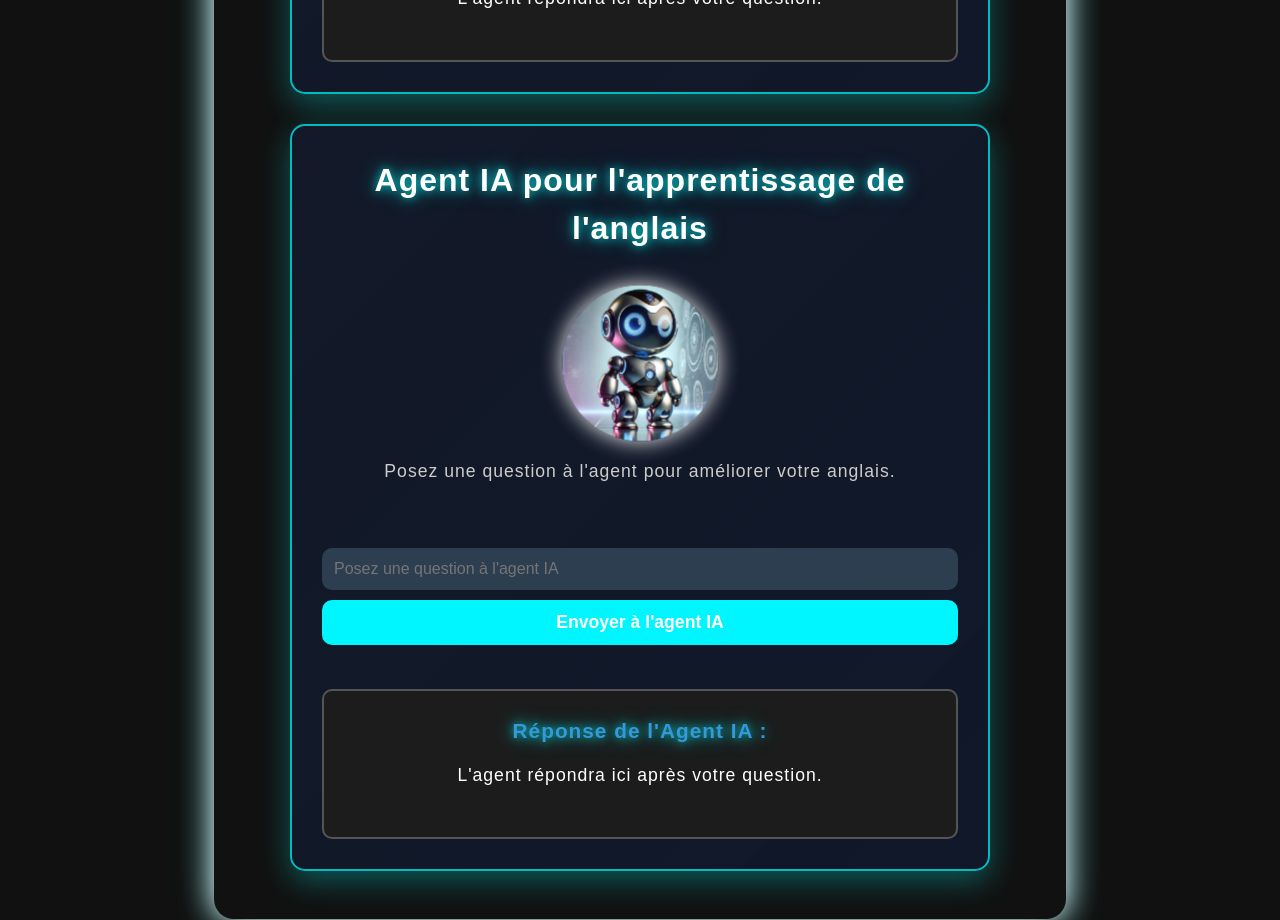
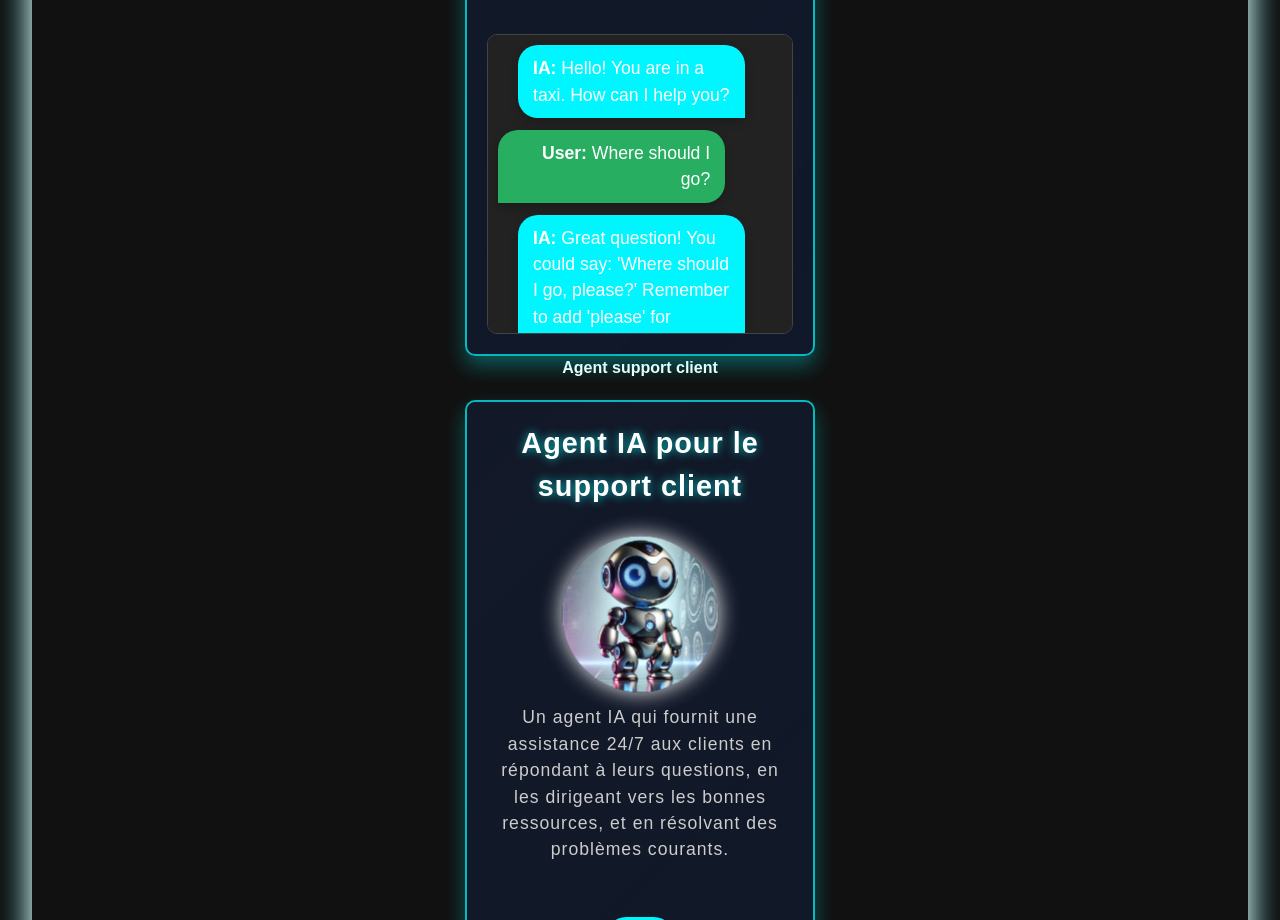
Before and after one commit to JimmyCodeur/siteweb, a React (Vite) app: page / in a window 1280 px wide. Shown: the part 1880-2800 px from the top of the page. Built offline with nearby package versions, Linux system fonts and the light colour scheme.

Commit message:
update agent educatif

```diff
--- a/src/components/Features.jsx
+++ b/src/components/Features.jsx
@@ -6,43 +6,90 @@ import PresentationImage from '../assets/images/presentation_image.webp'; // Ass
 import AppointmentImage from '../assets/images/presentation_image.webp'; // Assurez-vous d'ajouter l'image
 
 const Features = () => {
-  const [agentData, setAgentData] = useState("");
+  const [conversation, setConversation] = useState([
+    { speaker: "IA", message: "Hello! You are in a taxi. How can I help you?" },
+    { speaker: "User", message: "Where should I go?" },
+    { speaker: "IA", message: "Great question! You could say: 'Where should I go, please?' Remember to add 'please' for politeness." },
+    { speaker: "User", message: "I want go to the airport." },
+    { speaker: "IA", message: "Almost perfect! The correct phrase is: 'I want to go to the airport.' Don't forget the 'to'!" },
+    { speaker: "User", message: "Ok, I want to go the airport." },
+    { speaker: "IA", message: "Good! But it's better to say: 'I want to go to the airport.' 'To' is important here." },
+    { speaker: "User", message: "Can I take the taxi?" },
+    { speaker: "IA", message: "Yes, that's correct! You can also say: 'Can I get a taxi?' Both are fine." },
+    { speaker: "User", message: "Thank you!" },
+    { speaker: "IA", message: "You're welcome! Keep practicing, and you'll get even better." }
+  ]);
+
+  const [customerSupportData, setCustomerSupportData] = useState("");
+  const [infoSearchData, setInfoSearchData] = useState("");
+  const [contentGenerationData, setContentGenerationData] = useState("");
+  const [recommendationAgentData, setRecommendationAgentData] = useState("");
+  const [securityAgentData, setSecurityAgentData] = useState("");
   const [workflowData, setWorkflowData] = useState("");
   const [presentationData, setPresentationData] = useState("");
   const [appointmentData, setAppointmentData] = useState("");
 
-  const [response, setResponse] = useState(""); // Etat pour la réponse de l'agent IA
+  // Réponses des agents
+  const [englishResponse, setEnglishResponse] = useState("");
+  const [supportResponse, setSupportResponse] = useState("");
+  const [infoSearchResponse, setInfoSearchResponse] = useState("");
+  const [contentGenerationResponse, setContentGenerationResponse] = useState("");
+  const [recommendationResponse, setRecommendationResponse] = useState("");
+  const [securityResponse, setSecurityResponse] = useState("");
 
-  // Simuler un appel API pour l'agent IA
+  // Réponse workflow, présentation et rendez-vous
+  const [workflowResponse, setWorkflowResponse] = useState("");
+  const [presentationResponse, setPresentationResponse] = useState("");
+  const [appointmentResponse, setAppointmentResponse] = useState("");
+
+  // Etat pour savoir si l'enregistrement vocal est en cours
+  const [listening, setListening] = useState(false);
+
   const handleAgentSubmit = async (e) => {
     e.preventDefault();
-    const mockResponse = await fakeApiCall(agentData);
-    setResponse(mockResponse);
+
+    // Ajouter le message de l'utilisateur à la conversation
+    setConversation([
+      ...conversation,
+      { speaker: "User", message: englishAgentData }
+    ]);
+
+    // Ajouter la réponse de l'IA à la conversation
+    setConversation((prevConversation) => [
+      ...prevConversation,
+      { speaker: "IA", message: mockResponse }
+    ]);
+
+    // Réinitialiser l'entrée utilisateur
+    setEnglishAgentData("");
   };
 
-  const fakeApiCall = async (input) => {
-    if (input.toLowerCase() === 'hello') {
-      return "Hi! How can I help you improve your English?";
-    } else if (input.toLowerCase() === 'how are you?') {
-      return "I'm doing great, thank you!";
+
+  // Fonction pour démarrer l'enregistrement vocal
+  const startListening = () => {
+    if (window.SpeechRecognition || window.webkitSpeechRecognition) {
+      const recognition = new (window.SpeechRecognition || window.webkitSpeechRecognition)();
+      recognition.lang = 'en-US';
+      recognition.start();
+
+      recognition.onstart = () => {
+        setListening(true);
+      };
+
+      recognition.onresult = (event) => {
+        const spokenText = event.results[0][0].transcript;
+        setEnglishAgentData(spokenText);
+        setListening(false);
+        handleAgentSubmit(event, "english");
+      };
+
+      recognition.onerror = (event) => {
+        console.log('Speech recognition error: ', event.error);
+        setListening(false);
+      };
     } else {
-      return "I'm sorry, I don't understand that. Can you ask again?";
+      alert("Speech recognition is not supported in this browser.");
     }
-  };
-
-  const handleWorkflowSubmit = (e) => {
-    e.preventDefault();
-    console.log("Workflow Data:", workflowData);
-  };
-
-  const handlePresentationSubmit = (e) => {
-    e.preventDefault();
-    console.log("Presentation Data:", presentationData);
-  };
-
-  const handleAppointmentSubmit = (e) => {
-    e.preventDefault();
-    console.log("Appointment Data:", appointmentData);
   };
 
   return (
@@ -52,22 +99,56 @@ const Features = () => {
       {/* Bloc 1: Création d'agents IA */}
       <div className="category-block">
         <h3>Création d'agents IA</h3>
-        <p className="category-description">Automatisez vos tâches avec des agents intelligents.</p>
+        <p className="category-description">
+          Nos agents intelligents sont là pour simplifier votre quotidien et améliorer votre productivité. Ils agissent comme des assistants virtuels qui vous aident à accomplir rapidement des tâches répétitives ou complexes, tout en vous permettant de vous concentrer sur des activités à plus forte valeur ajoutée. Que ce soit pour répondre instantanément à des questions, organiser des informations, ou automatiser des processus, nos agents sont conçus pour vous rendre plus efficace et vous faire gagner un temps précieux. Grâce à l'intelligence artificielle, ils s'adaptent à vos besoins et évoluent en fonction de vos préférences, offrant ainsi une expérience personnalisée et performante.
+        </p>
 
-        {/* Exemples d'agents */}
+        {/* Agent éducatif */}
+        <h4>Agent éducatif / apprentissage</h4>
         <div className="sub-category">
           <div className="card">
-            <h4>Agent IA pour l'apprentissage de l'anglais</h4>
+            <h4>Apprendre l'anglais avec l'IA</h4>
             <div className="card-image">
-                <img src={AgentImage} alt="Agent IA" className="feature-image" />
+              <img src={AgentImage} alt="Agent IA enseignant" className="feature-image" />
             </div>
-            <p>Posez une question à l'agent pour améliorer votre anglais.</p>
+            <p>Un agent IA qui vous aide à améliorer vos compétences linguistiques en posant des questions et en vous corrigeant en temps réel.</p>
+
+            {/* Afficher la conversation */}
+            <div className="conversation-box">
+              {conversation.map((msg, index) => (
+                <div key={index} className={`message ${msg.speaker}`}>
+                  <strong>{msg.speaker}:</strong> {msg.message}
+                </div>
+              ))}
+            </div>
+          </div>
+        </div>
+
+        {/* Autres agents */}
+        <h4>Agent support client</h4>
+        <div className="sub-category">
+          <div className="card">
+            <h4>Agent IA pour le support client</h4>
+            <div className="card-image">
+              <img src={AgentImage} alt="Agent IA support" className="feature-image" />
+            </div>
+            <p>Un agent IA qui fournit une assistance 24/7 aux clients en répondant à leurs questions, en les dirigeant vers les bonnes ressources, et en résolvant des problèmes courants.</p>
+            {/* Conteneur pour centrer le bouton */}
+            <div className="button-container">
+              <button
+                onClick={startListening}
+                disabled={listening}
+                className="record-btn"
+              >
+                {listening ? "Listening..." : "🎙️"}
+              </button>
+            </div>
             <div className="card-content">
-              <form onSubmit={handleAgentSubmit}>
+              <form onSubmit={(e) => handleAgentSubmit(e, "support")}>
                 <input
                   type="text"
-                  value={agentData}
-                  onChange={(e) => setAgentData(e.target.value)}
+                  value={customerSupportData}
+                  onChange={(e) => setCustomerSupportData(e.target.value)}
                   placeholder="Posez une question à l'agent IA"
                 />
                 <button type="submit">Envoyer à l'agent IA</button>
@@ -75,23 +156,26 @@ const Features = () => {
             </div>
             <div className="response-box">
               <h4>Réponse de l'Agent IA :</h4>
-              <p>{response || "L'agent répondra ici après votre question."}</p>
+              <p>{supportResponse || "L'agent répondra ici après votre question."}</p>
             </div>
           </div>
         </div>
+
+        {/* Autres agents */}
+        <h4>Agent Recherche & Collecte</h4>
         <div className="sub-category">
           <div className="card">
-            <h4>Agent IA pour l'apprentissage de l'anglais</h4>
+            <h4>Agent IA pour la recherche et collecte d'informations</h4>
             <div className="card-image">
-                <img src={AgentImage} alt="Agent IA" className="feature-image" />
+              <img src={AgentImage} alt="Agent IA recherche" className="feature-image" />
             </div>
-            <p>Posez une question à l'agent pour améliorer votre anglais.</p>
+            <p>Un agent IA qui explore le web pour rechercher des informations, des tendances ou des réponses à des questions spécifiques.</p>
             <div className="card-content">
-              <form onSubmit={handleAgentSubmit}>
+              <form onSubmit={(e) => handleAgentSubmit(e, "infoSearch")}>
                 <input
                   type="text"
-                  value={agentData}
-                  onChange={(e) => setAgentData(e.target.value)}
+                  value={infoSearchData}
+                  onChange={(e) => setInfoSearchData(e.target.value)}
                   placeholder="Posez une question à l'agent IA"
                 />
                 <button type="submit">Envoyer à l'agent IA</button>
@@ -99,7 +183,88 @@ const Features = () => {
             </div>
             <div className="response-box">
               <h4>Réponse de l'Agent IA :</h4>
-              <p>{response || "L'agent répondra ici après votre question."}</p>
+              <p>{infoSearchResponse || "L'agent répondra ici après votre question."}</p>
+            </div>
+          </div>
+        </div>
+
+        {/* Autres agents */}
+        <h4>Agent création et génération de contenu</h4>
+        <div className="sub-category">
+          <div className="card">
+            <h4>Agent IA pour la création et la génération de contenu</h4>
+            <div className="card-image">
+              <img src={AgentImage} alt="Agent IA création" className="feature-image" />
+            </div>
+            <p>Un agent IA capable de générer des articles, des rapports, des emails ou des messages personnalisés basés sur des informations spécifiques.</p>
+            <div className="card-content">
+              <form onSubmit={(e) => handleAgentSubmit(e, "contentGeneration")}>
+                <input
+                  type="text"
+                  value={contentGenerationData}
+                  onChange={(e) => setContentGenerationData(e.target.value)}
+                  placeholder="Posez une question à l'agent IA"
+                />
+                <button type="submit">Envoyer à l'agent IA</button>
+              </form>
+            </div>
+            <div className="response-box">
+              <h4>Réponse de l'Agent IA :</h4>
+              <p>{contentGenerationResponse || "L'agent répondra ici après votre question."}</p>
+            </div>
+          </div>
+        </div>
+
+        {/* Autres agents */}
+        <h4>Agent personnalisation et recommandation</h4>
+        <div className="sub-category">
+          <div className="card">
+            <h4>Agent IA pour la personnalisation et la recommandation</h4>
+            <div className="card-image">
+              <img src={AgentImage} alt="Agent IA recommandation" className="feature-image" />
+            </div>
+            <p>Un agent IA qui analyse les préférences des utilisateurs et fournit des recommandations personnalisées (produits, services, etc.).</p>
+            <div className="card-content">
+              <form onSubmit={(e) => handleAgentSubmit(e, "recommendation")}>
+                <input
+                  type="text"
+                  value={recommendationAgentData}
+                  onChange={(e) => setRecommendationAgentData(e.target.value)}
+                  placeholder="Posez une question à l'agent IA"
+                />
+                <button type="submit">Envoyer à l'agent IA</button>
+              </form>
+            </div>
+            <div className="response-box">
+              <h4>Réponse de l'Agent IA :</h4>
+              <p>{recommendationResponse || "L'agent répondra ici après votre question."}</p>
+            </div>
+          </div>
+        </div>
+
+        {/* Autres agents */}
+        <h4>Agent surveillance et sécurité</h4>
+        <div className="sub-category">
+          <div className="card">
+            <h4>Agent IA pour la surveillance et la sécurité</h4>
+            <div className="card-image">
+              <img src={AgentImage} alt="Agent IA sécurité" className="feature-image" />
+            </div>
+            <p>Un agent IA qui surveille les systèmes et détecte les anomalies ou menaces en temps réel pour assurer la sécurité.</p>
+            <div className="card-content">
+              <form onSubmit={(e) => handleAgentSubmit(e, "security")}>
+                <input
+                  type="text"
+                  value={securityAgentData}
+                  onChange={(e) => setSecurityAgentData(e.target.value)}
+                  placeholder="Posez une question à l'agent IA"
+                />
+                <button type="submit">Envoyer à l'agent IA</button>
+              </form>
+            </div>
+            <div className="response-box">
+              <h4>Réponse de l'Agent IA :</h4>
+              <p>{securityResponse || "L'agent répondra ici après votre question."}</p>
             </div>
           </div>
         </div>
@@ -110,13 +275,13 @@ const Features = () => {
         <h3>Workflows IA</h3>
         <p className="category-description">Optimisez vos processus grâce à des pipelines personnalisés et des agents IA intégrés.</p>
 
-        {/* Exemples de workflows */}
+        {/* Workflow IA */}
         <div className="sub-category">
           <div className="card">
             <h4>Création de Workflow IA</h4>
             <p>Créez des workflows personnalisés pour automatiser les processus.</p>
             <div className="card-content">
-              <form onSubmit={handleWorkflowSubmit}>
+              <form onSubmit={(e) => handleAgentSubmit(e, "workflow")}>
                 <input
                   type="text"
                   value={workflowData}
@@ -125,9 +290,6 @@ const Features = () => {
                 />
                 <button type="submit">Créer le workflow IA</button>
               </form>
-              <div className="card-image">
-                <img src={PipelineImage} alt="Workflow IA" className="feature-image" />
-              </div>
             </div>
           </div>
         </div>
@@ -138,13 +300,13 @@ const Features = () => {
         <h3>Présentation IA pour entreprises</h3>
         <p className="category-description">Expliquez l'IA de manière simple et engageante aux entreprises.</p>
 
-        {/* Exemples de présentations IA */}
+        {/* Présentation IA */}
         <div className="sub-category">
           <div className="card">
             <h4>Présentation interactive IA</h4>
             <p>Exemple d'une présentation IA pour expliquer ses avantages.</p>
             <div className="card-content">
-              <form onSubmit={handlePresentationSubmit}>
+              <form onSubmit={(e) => handleAgentSubmit(e, "presentation")}>
                 <input
                   type="text"
                   value={presentationData}
@@ -153,9 +315,6 @@ const Features = () => {
                 />
                 <button type="submit">Générer la présentation IA</button>
               </form>
-              <div className="card-image">
-                <img src={PresentationImage} alt="Présentation IA" className="feature-image" />
-              </div>
             </div>
           </div>
         </div>
@@ -166,12 +325,12 @@ const Features = () => {
         <h3>Prendre un Rendez-vous</h3>
         <p className="category-description">Organisez une réunion avec nos experts pour discuter des solutions IA adaptées à votre entreprise.</p>
 
-        {/* Exemples de prise de rendez-vous */}
+        {/* Rendez-vous */}
         <div className="sub-category">
           <div className="card">
             <h4>Réservez un rendez-vous avec nos experts</h4>
             <div className="card-content">
-              <form onSubmit={handleAppointmentSubmit}>
+              <form onSubmit={(e) => handleAgentSubmit(e, "appointment")}>
                 <input
                   type="text"
                   value={appointmentData}
@@ -180,13 +339,11 @@ const Features = () => {
                 />
                 <button type="submit">Réserver un rendez-vous</button>
               </form>
-              <div className="card-image">
-                <img src={AppointmentImage} alt="Rendez-vous IA" className="feature-image" />
-              </div>
             </div>
           </div>
         </div>
       </div>
+
     </section>
   );
 };
--- a/src/styles/Features.css
+++ b/src/styles/Features.css
@@ -38,34 +38,38 @@ h2 {
   }
 }
 
+/* Catégorie principale */
 .category-block {
-  width: 70%;
-  max-width: 1200px; /* Limite la taille maximale du bloc */
+  width: 100%;
+  max-width: 1500px; /* Limite la taille maximale du bloc */
   padding: 3rem;
-  background-color: #111; /* Couleur sombre pour un aspect plus futuriste */
+  background-color: #111;
   border-radius: 20px; /* Coins arrondis plus marqués */
   box-shadow: 0 0 30px rgb(255, 255, 255), 0 0 40px rgba(0, 255, 255, 0.4); /* Ombre lumineuse */
   position: relative;
   overflow: hidden;
-  animation: fade-in 1.5s ease-in-out, pulse 2s infinite alternate; /* Animation d'entrée et animation pulsante */
-  transition: all 0.4s ease-in-out;
-  margin: 0 auto; /* Centrer le bloc */
-  backdrop-filter: blur(10px); /* Effet flou de l'arrière-plan pour un look plus moderne */
+  animation: fade-in 1.5s ease-in-out, pulse 2s infinite alternate;
+  margin: center;
+  backdrop-filter: blur(10px);
+  margin-bottom: 3rem; /* Espacement entre les catégories */
+  border-top: 4px solid #00f6ff; /* Ligne de séparation en haut */
 }
 
+/* Titre de catégorie */
 .category-block h3 {
-  font-size: 2.5rem; /* Taille du titre plus grande */
-  color: #00f6ff; /* Couleur futuriste pour le texte */
+  font-size: 2.5rem;
+  color: #00f6ff;
   text-align: center;
   margin-bottom: 1.5rem;
   font-weight: 700;
-  text-shadow: 0 0 10px rgba(0, 255, 255, 0.7), 0 0 20px rgba(0, 255, 255, 0.5); /* Lueur futuriste autour du texte */
+  text-shadow: 0 0 10px rgba(0, 255, 255, 0.7), 0 0 20px rgba(0, 255, 255, 0.5);
   letter-spacing: 2px;
 }
 
+/* Description des catégories */
 .category-description {
   font-size: 1.2rem;
-  color: #ccc; /* Texte légèrement plus clair */
+  color: #ccc;
   text-align: center;
   margin-bottom: 2rem;
   font-weight: 300;
@@ -73,60 +77,58 @@ h2 {
   letter-spacing: 1px;
 }
 
-
+/* Conteneur des sous-catégories */
 .sub-category {
   display: flex;
   flex-wrap: wrap;
   justify-content: center;
   gap: 30px;
-  margin-top: 30px;
+  margin-top: 20px;
 }
 
-/* Cartes individuelles d'agents, workflows et autres */
+/* Cartes individuelles d'agents */
 .card {
-  background: linear-gradient(135deg, rgba(15, 23, 42, 0.8), rgba(15, 23, 42, 0.9)); /* Dégradé sombre et futuriste */
-  padding: 30px;
-  border-radius: 15px; /* Coins arrondis plus marqués */
-  box-shadow: 0 10px 30px rgba(0, 255, 255, 0.3); /* Ombre lumineuse cyan */
+  background: linear-gradient(135deg, rgba(15, 23, 42, 0.8), rgba(15, 23, 42, 0.9));
+  padding: 20px;
+  border-radius: 10px; /* Coins arrondis */
+  box-shadow: 0 10px 20px rgba(0, 255, 255, 0.3);
   display: flex;
   flex-direction: column;
-  gap: 20px;
-  max-width: 700px; /* Limite la taille maximale de la carte */
+  gap: 15px;
+  max-width: 350px; /* Réduire la taille des cartes */
   width: 100%;
   text-align: center;
   position: relative;
   transition: transform 0.3s ease, box-shadow 0.3s ease;
-  background-color: rgba(34, 34, 34, 0.9); /* Fond sombre pour plus de contraste */
-  border: 2px solid rgba(0, 255, 255, 0.7); /* Bordure cyan lumineuse */
-  backdrop-filter: blur(8px); /* Flou d'arrière-plan pour un effet moderne */
+  background-color: rgba(34, 34, 34, 0.9);
+  border: 2px solid rgba(0, 255, 255, 0.7);
+  backdrop-filter: blur(8px);
 }
 
-
 .card:hover {
-  transform: translateY(-10px); /* Déplacement au survol */
-  box-shadow: 0 10px 50px rgba(0, 255, 255, 0.5), 0 10px 70px rgba(0, 255, 255, 0.6); /* Ombre plus marquée */
+  transform: translateY(-10px);
+  box-shadow: 0 10px 50px rgba(0, 255, 255, 0.5), 0 10px 70px rgba(0, 255, 255, 0.6);
 }
 
-
 .card h4 {
-  font-size: 2rem;
+  font-size: 1.8rem;
   color: #fff;
   margin-bottom: 1rem;
   font-weight: 700;
-  text-shadow: 0 0 10px rgba(0, 255, 255, 0.7), 0 0 20px rgba(0, 255, 255, 0.5); /* Lueur futuriste autour du titre */
-  letter-spacing: 1px; /* Espacement des lettres pour plus de style */
+  text-shadow: 0 0 10px rgba(0, 255, 255, 0.7);
+  letter-spacing: 1px;
 }
 
 .card p {
   font-size: 1.1rem;
-  color: #ccc; /* Texte clair pour un bon contraste */
+  color: #ccc;
   margin-bottom: 1.5rem;
   font-weight: 300;
   line-height: 1.5;
-  letter-spacing: 1px; /* Espacement léger du texte */
+  letter-spacing: 1px;
 }
 
-/* Formulaires pour interagir avec les agents */
+/* Formulaire pour interagir avec les agents */
 form {
   display: flex;
   flex-direction: column;
@@ -157,7 +159,7 @@ input {
 input:focus {
   background-color: #34495e;
   outline: none;
-  transform: scale(1.05); /* Effet de mise en avant au focus */
+  transform: scale(1.05);
 }
 
 button {
@@ -175,7 +177,7 @@ button {
 button:hover {
   background-color: #3498db;
   transform: translateY(-5px);
-  box-shadow: 0 15px 30px rgba(0, 255, 255, 0.4); /* Ombre lumineuse au survol */
+  box-shadow: 0 15px 30px rgba(0, 255, 255, 0.4);
 }
 
 button:active {
@@ -195,7 +197,7 @@ button:active {
   height: 100%;
   border-radius: 50%;
   object-fit: cover;
-  box-shadow: 0 0 20px rgba(255, 255, 255, 0.938); /* Lueur autour de l'image */
+  box-shadow: 0 0 20px rgba(255, 255, 255, 0.938);
 }
 
 @keyframes moveImage {
@@ -229,3 +231,112 @@ button:active {
   margin-top: 0.5rem;
   font-weight: 300;
 }
+/* Boîte de conversation */
+.conversation-box {
+  margin-top: 20px;
+  padding: 10px;
+  max-height: 300px;
+  overflow-y: auto;
+  background-color: #222;
+  border-radius: 10px;
+  border: 1px solid #444;
+  height: 300px; /* Limiter la hauteur pour créer l'effet de défilement */
+}
+
+/* Style des messages */
+.message {
+  padding: 10px 15px;
+  margin-bottom: 12px;
+  max-width: 80%;
+  border-radius: 20px;
+  font-size: 1.1rem;
+  line-height: 1.5;
+  font-weight: 400;
+  box-shadow: 0px 4px 10px rgba(0, 0, 0, 0.2);
+  transition: transform 0.3s ease, box-shadow 0.3s ease;
+  opacity: 0;
+  animation: message-appear 0.6s ease-out forwards;
+}
+
+.message.IA {
+  background-color: #00f6ff;
+  color: #fff;
+  text-align: left;
+  margin-left: 20px;
+  border-radius: 20px 20px 0 20px;
+}
+
+.message.User {
+  background-color: #27ae60;
+  color: #fff;
+  text-align: right;
+  margin-right: 20px;
+  border-radius: 20px 20px 20px 0;
+}
+
+/* Animation pour l'apparition des messages */
+@keyframes message-appear {
+  0% {
+    opacity: 0;
+    transform: translateY(10px);
+  }
+  100% {
+    opacity: 1;
+    transform: translateY(0);
+  }
+}
+
+/* Style pour l'input et bouton */
+input {
+  padding: 15px 20px;
+  font-size: 1rem;
+  border: none;
+  border-radius: 25px;
+  background-color: #2c3e50;
+  color: #ecf0f1;
+  width: 100%;
+  transition: background-color 0.3s ease;
+}
+
+input:focus {
+  background-color: #34495e;
+  outline: none;
+  transform: scale(1.02);
+}
+
+button {
+  padding: 12px 25px;
+  font-size: 1.1rem;
+  font-weight: bold;
+  border-radius: 25px;
+  border: none;
+  cursor: pointer;
+  background-color: #00f6ff;
+  color: white;
+  transition: background-color 0.3s ease;
+  margin-top: 15px;
+}
+
+button:hover {
+  background-color: #3498db;
+  transform: translateY(-5px);
+  box-shadow: 0 15px 30px rgba(0, 255, 255, 0.4);
+}
+
+button:active {
+  transform: translateY(2px);
+}
+
+/* Chat Box */
+.chat-box {
+  max-width: 600px;
+  margin: 0 auto;
+  display: flex;
+  flex-direction: column;
+  gap: 10px;
+}
+
+/* Ajout d'une animation de défilement */
+.message + .message {
+  animation-delay: 3s;
+}
```
